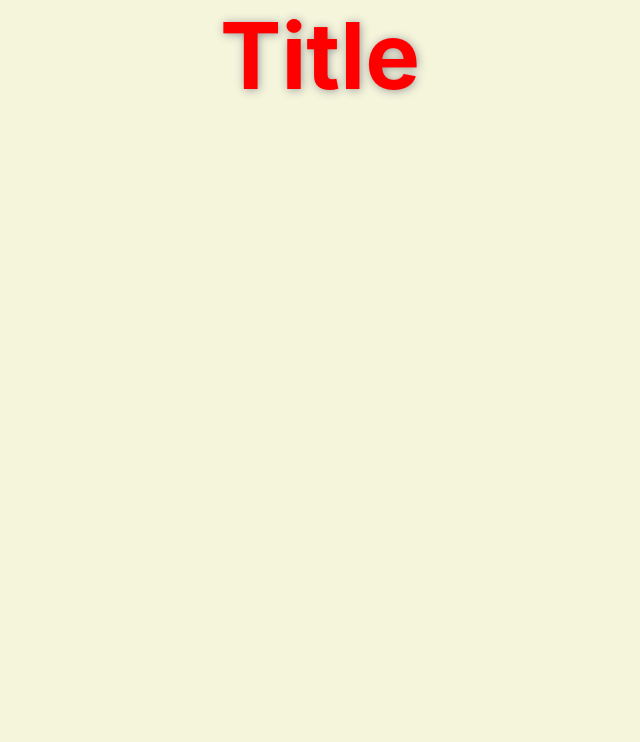
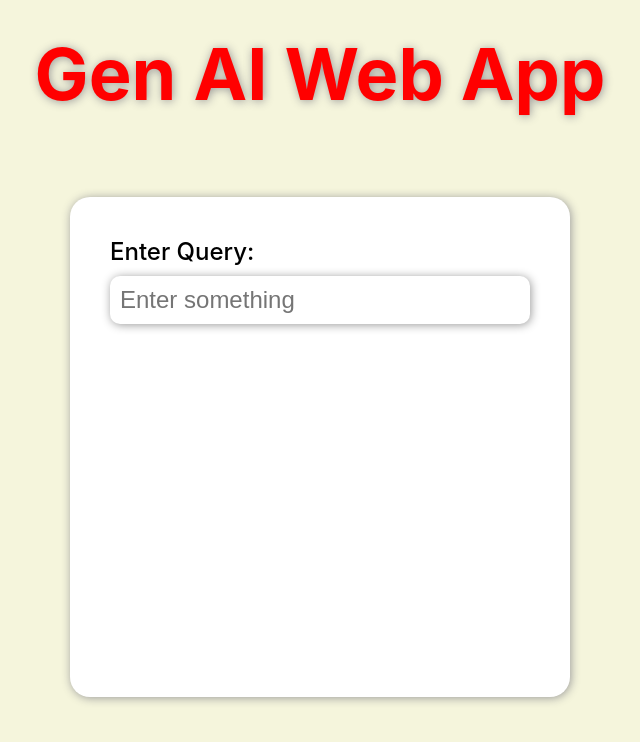
Before and after one commit to chvikas/Gen_AI_Web_App, a React (Vite) app: page / in a window 1280 px wide. Shown: the top 742 px of the page, without its empty margins (320-960 px from the left). Built offline with nearby package versions, Linux system fonts and the light colour scheme.

Commit message:
Form is Created

```diff
--- a/src/App.css
+++ b/src/App.css
@@ -11,6 +11,39 @@
 
 h1{
   color: red;
-  font-size:92px;
+  font-size:72px;
   text-shadow: 1px 1px 10px #999;
+  padding: 30px;
 }
+
+.form-container{
+  background: white;
+  min-height: 500px;
+  width: 500px;
+  box-shadow: 1px 1px 10px #999;
+  border-radius: 20px;
+
+  display: flex;
+  align-items: center;
+  flex-direction: column;
+  gap: 50px;
+  padding: 40px;
+}
+
+.form-container >div{
+   width:100%;
+}
+label{
+  display: block;
+  padding-bottom: 10px;
+  font-size: 24px;
+  font-weight: 500;
+}
+.query-input{
+  font-size: 24px;
+  padding: 10px;
+  width: 100%;
+  border: none;
+  box-shadow: 1px 1px 10px #999;
+  border-radius: 10px;
+}
--- a/src/App.jsx
+++ b/src/App.jsx
@@ -5,7 +5,15 @@
 
   return (
    <div className='main-container'>
-    <h1>Title</h1>
+    <h1>Gen AI Web App</h1>
+    <div className='form-container'>
+      <div>
+        <label>Enter Query:</label>
+        <input className="query-input" type="text" placeholder="Enter something"/>
+      </div>
+
+    </div>
+
    </div>
   );
 }
```
